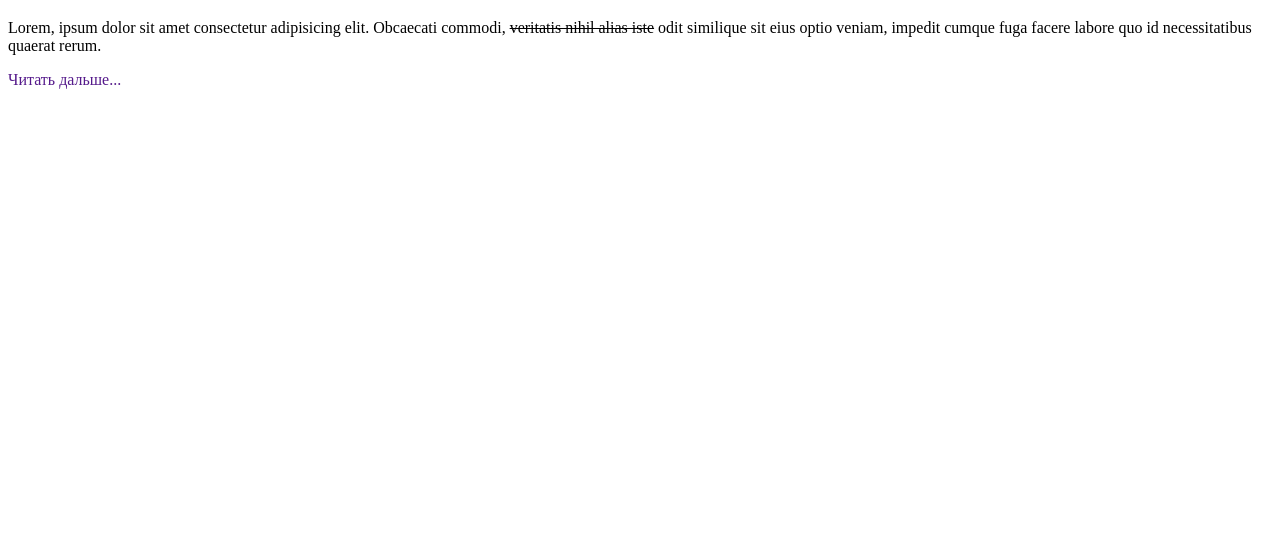
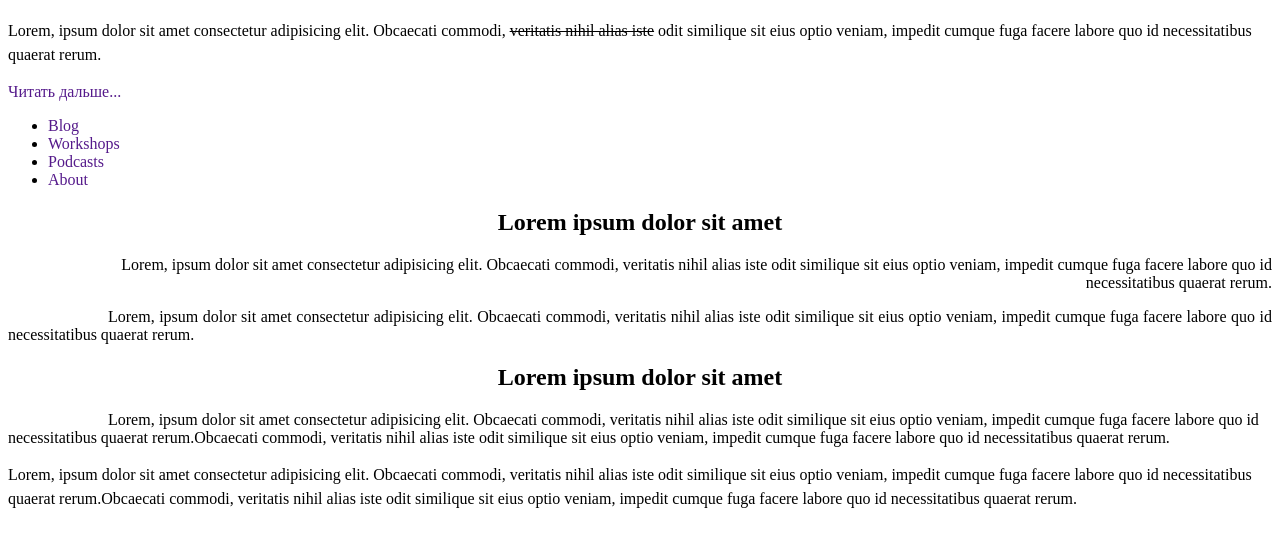
Before and after one commit to VSHDeveloper/Homework, a plain HTML site: page index.html in a window 1280 px wide. Shown: the part 87-634 px from the top of the page. Drawn offline with Linux system fonts and the light colour scheme.

Commit message:
Конспект

```diff
--- a/index.html
+++ b/index.html
@@ -4,12 +4,13 @@
     <meta charset="UTF-8" />
     <meta http-equiv="X-UA-Compatible" content="IE=edge" />
     <meta name="viewport" content="width=device-width, initial-scale=1.0" />
-    <link rel="stylesheet" href="style.css" />
     <title>document</title>
+    <link rel="stylesheet" href="./style.css" />
   </head>
   <body>
     <!-- Ссылка на скачивание файла -->
     <a href="/путь/к/cv.pdf" download>Скачать резюме</a>
+
     <!-- Свойство text-decoration -->
     <h1 class="title">Iste odit similique sit</h1>
     <p class="text">
@@ -20,5 +21,56 @@
       rerum.
     </p>
     <a href="" class="link">Читать дальше...</a>
+
+    <!-- Свойство text-transform -->
+    <ul class="site-nav">
+      <li><a href="" class="link">Blog</a></li>
+      <li><a href="" class="link">Workshops</a></li>
+      <li><a href="" class="link">Podcasts</a></li>
+      <li><a href="" class="link">About</a></li>
+    </ul>
+
+    <!-- Свойство text-align -->
+    <article class="post">
+      <h1 class="post-title">Lorem ipsum dolor sit amet</h1>
+      <p class="post-text align-right">
+        Lorem, ipsum dolor sit amet consectetur adipisicing elit. Obcaecati
+        commodi, veritatis nihil alias iste odit similique sit eius optio
+        veniam, impedit cumque fuga facere labore quo id necessitatibus quaerat
+        rerum.
+      </p>
+
+      <p class="post-text align-justify">
+        Lorem, ipsum dolor sit amet consectetur adipisicing elit. Obcaecati
+        commodi, veritatis nihil alias iste odit similique sit eius optio
+        veniam, impedit cumque fuga facere labore quo id necessitatibus quaerat
+        rerum.
+      </p>
+    </article>
+
+    <!-- Свойство text-indent -->
+    <article class="post">
+      <h1 class="post-title">Lorem ipsum dolor sit amet</h1>
+      <p class="post-text">
+        Lorem, ipsum dolor sit amet consectetur adipisicing elit. Obcaecati
+        commodi, veritatis nihil alias iste odit similique sit eius optio
+        veniam, impedit cumque fuga facere labore quo id necessitatibus quaerat
+        rerum.Obcaecati commodi, veritatis nihil alias iste odit similique sit
+        eius optio veniam, impedit cumque fuga facere labore quo id
+        necessitatibus quaerat rerum.
+      </p>
+    </article>
+
+    <!-- Свойство line-height Устанавливает межстрочный интервал (интерлиньяж, высоту строки) текста.
+     По умолчанию расстояние между строками зависит от вида шрифта и его размеров, и определяется браузером автоматически.
+     -->
+    <p class="text">
+      Lorem, ipsum dolor sit amet consectetur adipisicing elit. Obcaecati
+      commodi, veritatis nihil alias iste odit similique sit eius optio veniam,
+      impedit cumque fuga facere labore quo id necessitatibus quaerat
+      rerum.Obcaecati commodi, veritatis nihil alias iste odit similique sit
+      eius optio veniam, impedit cumque fuga facere labore quo id necessitatibus
+      quaerat rerum.
+    </p>
   </body>
 </html>
--- a/style.css
+++ b/style.css
@@ -5,3 +5,32 @@
 .link {
   text-decoration: none;
 }
+
+/* Свойство text-transform */
+.site-nav .link {
+  text-transform: capitalize;
+}
+
+/* Свойство text-align */
+.post-title {
+  text-align: center;
+}
+
+.align-right {
+  text-align: right;
+}
+
+.align-justify {
+  text-align: justify;
+}
+
+/* Свойство text-indent */
+.post-text {
+  text-indent: 100px;
+}
+
+/* Свойство line-height */
+.text {
+  font-size: 16px;
+  line-height: 1.5;
+}
```
